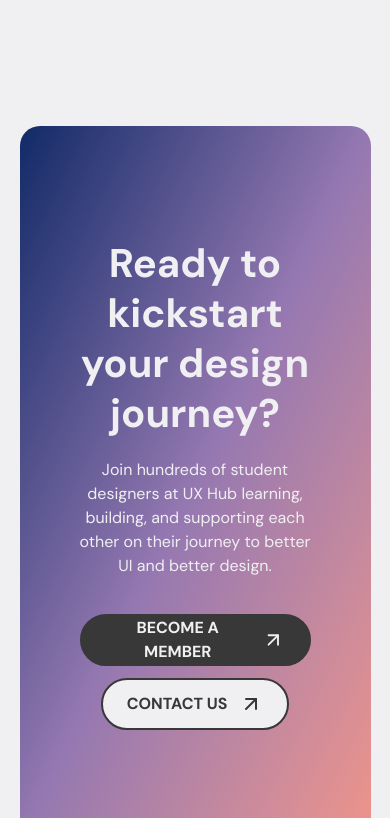
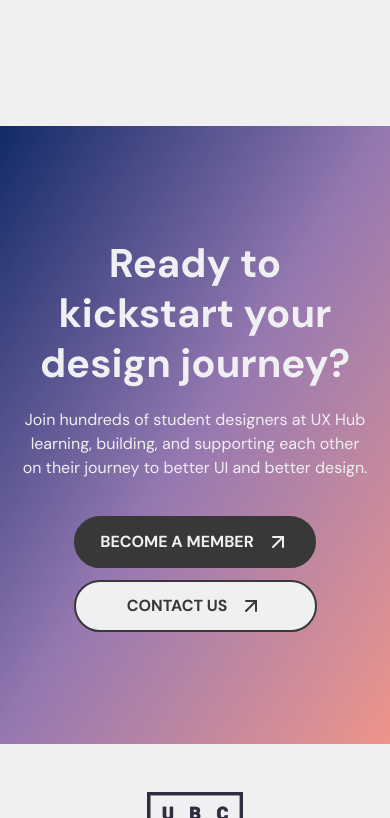
Before and after one commit to auroraxcheng/UXhub-website, a Next.js app: page / in a window 390 px wide. Shown: the part 4426-5244 px from the top of the page. Built offline with nearby package versions, Linux system fonts and the light colour scheme.

Commit message:
fixed footer padding and button

```diff
--- a/src/components/FooterCallout.tsx
+++ b/src/components/FooterCallout.tsx
@@ -8,8 +8,8 @@ export default function FooterCallout() {
   };
 
   return (
-    <section className="w-full px-[5%] md:px-[20%]">
-      <div className="relative mx-auto max-h-[820px] rounded-[20px] bg-gradient-to-br from-[#102A68] via-[#9578B1] to-[#EE9489] px-15 py-28 sm:py-16 md:py-35 lg:py-30">
+    <section className="w-full md:px-[20%]">
+      <div className="relative mx-auto max-h-[820px] md:rounded-[20px] rounded-none bg-gradient-to-br from-[#102A68] via-[#9578B1] to-[#EE9489] md:px-15 px-5 py-28 sm:py-16 md:py-35 lg:py-30">
         {/* cursor - top left */}
         <div className="absolute z-10 hidden md:block md:top-[40px] md:left-[40px] lg:top-[50px] lg:left-[60px] transition-transform duration-300 ease-in-out hover:scale-[1.15]">
           <Image
@@ -34,7 +34,7 @@ export default function FooterCallout() {
           />
         </div>
 
-        <div className="mx-auto flex max-w-[552px] flex-col items-center justify-center gap-5 text-center">
+        <div className="mx-auto flex flex-col items-center justify-center gap-5 text-center">
           <h2 className="text-[40px] font-bold leading-tight text-white">
             Ready to kickstart your design journey?
           </h2>
@@ -52,7 +52,7 @@ export default function FooterCallout() {
             <Button
               variant="secondary"
               onClick={handleContactClick}
-              className="group border-[2px] border-[#383838]"
+              className="w-[243px] md:w-auto"
             >
               CONTACT US
             </Button>
--- a/src/home-page-sections/Footer.tsx
+++ b/src/home-page-sections/Footer.tsx
@@ -8,10 +8,11 @@ import FooterCallout from "@/components/FooterCallout";
 
 export default function Footer() {
   return (
-    <div className="w-full bg-white flex flex-col items-center gap-8 pt-8 pb-16">
+    <div className="w-full bg-white flex flex-col pt-8 pb-16">
 
       <FooterCallout />
 
+      <div className="flex flex-col items-center gap-8 pt-8 px-[5%] md:px-[20%]">
         {/* Logo */}
         <div className="h-[96px] w-[96px] mt-4">
           <Image
@@ -105,5 +106,8 @@ export default function Footer() {
           </p>
         </div>
       </div>
+
+
+    </div>
   );
 }
```
Lines whose indentation alone changed are shown as unchanged.
